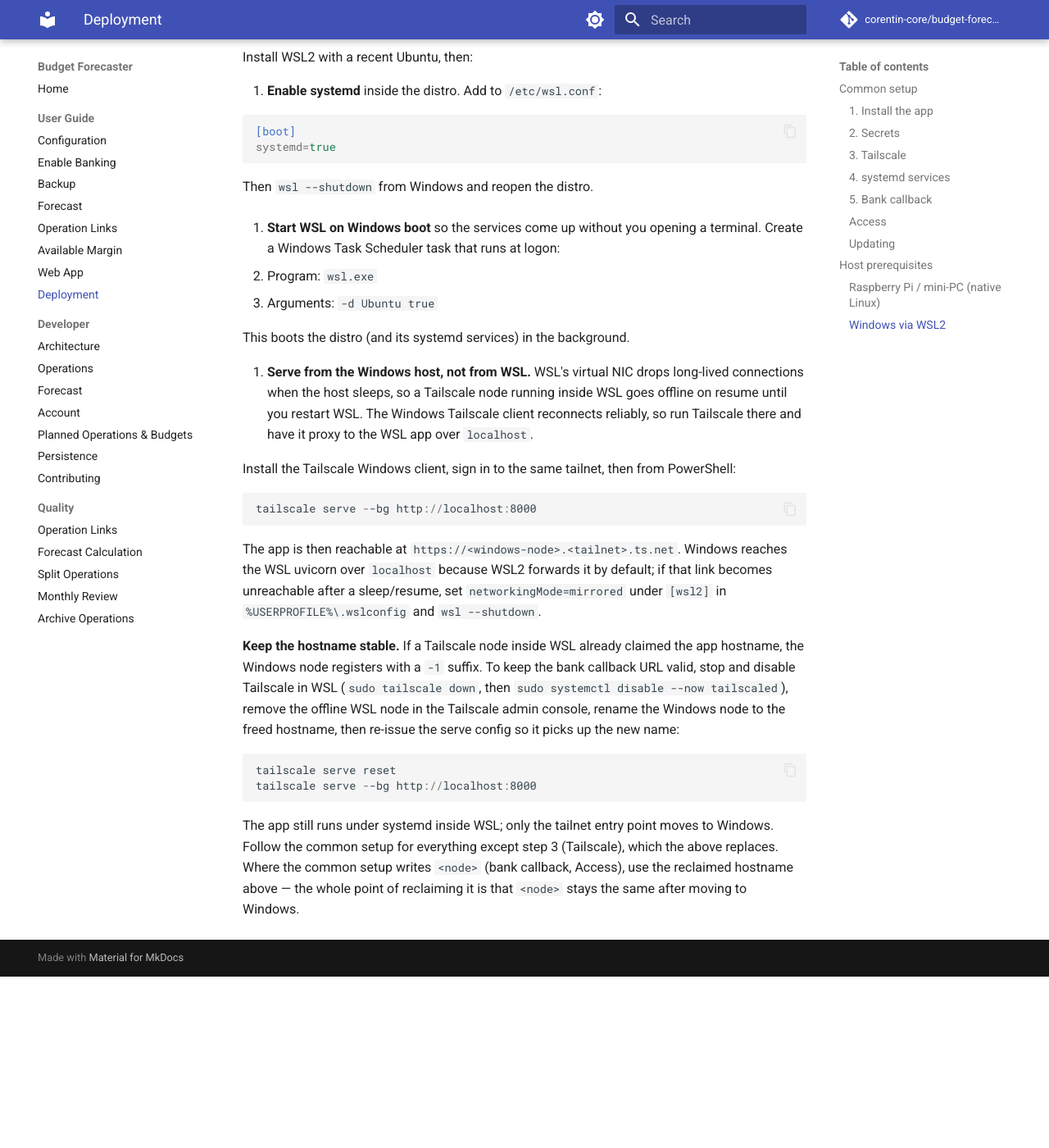
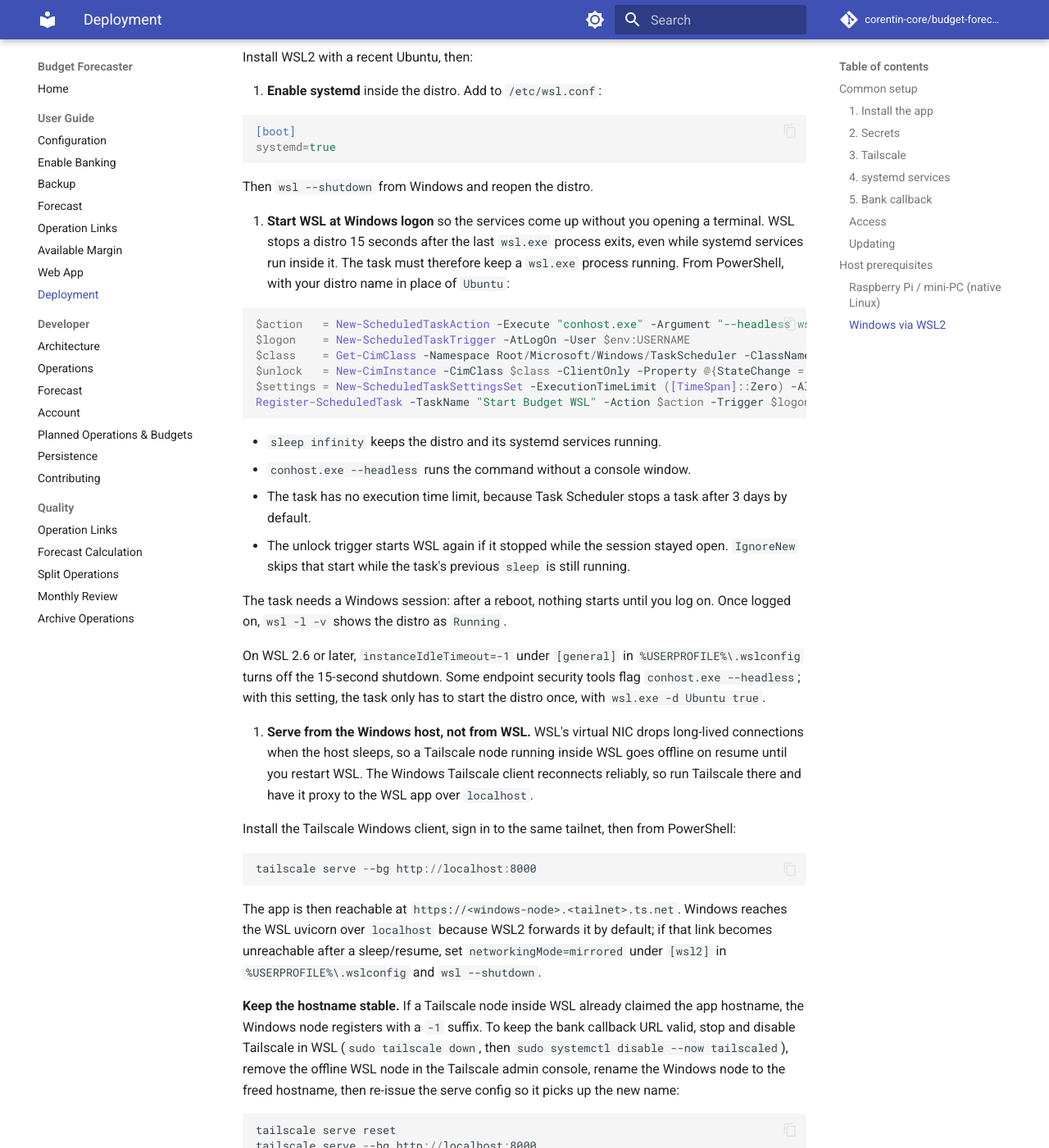
Before and after one commit to corentin-core/budget-forecaster, an MkDocs documentation site: the page built from docs/user/deployment.md, in a window 1280 px wide and 1400 px high, scrolled down 3378 px. Shown: the whole window at 82% size. Built offline with MkDocs 1.6.1 and Material for MkDocs 9.7.7, drawn with Linux system fonts in a browser that asks for light colours; comment, search, counter and statistics services are not loaded; before the commit the page ends 4569 px from its top, so only the background shows below that.

Commit message:
docs: Keep WSL running from the boot task (#390)
* chore: Pin the Node version of pre-commit hooks

* docs: Keep WSL running from the boot task

WSL stops a distro once the last wsl.exe exits, so the boot task left the app down.

* docs: Address review of the WSL boot task

````diff
--- a/.pre-commit-config.yaml
+++ b/.pre-commit-config.yaml
@@ -1,3 +1,6 @@
+default_language_version:
+  # Without node and npm on PATH, nodeenv installs "latest", an alpha it cannot parse.
+  node: 22.22.0
 repos:
   - repo: https://github.com/PyCQA/autoflake
     rev: v1.7.8
--- a/docs/user/deployment.md
+++ b/docs/user/deployment.md
@@ -171,13 +171,34 @@
 
    Then `wsl --shutdown` from Windows and reopen the distro.
 
-2. **Start WSL on Windows boot** so the services come up without you opening a terminal.
-   Create a Windows Task Scheduler task that runs at logon:
+2. **Start WSL at Windows logon** so the services come up without you opening a
+   terminal. WSL stops a distro 15 seconds after the last `wsl.exe` process exits, even
+   while systemd services run inside it. The task must therefore keep a `wsl.exe`
+   process running. From PowerShell, with your distro name in place of `Ubuntu`:
 
-   - Program: `wsl.exe`
-   - Arguments: `-d Ubuntu true`
+   ```powershell
+   $action   = New-ScheduledTaskAction -Execute "conhost.exe" -Argument "--headless wsl.exe -d Ubuntu --exec sleep infinity"
+   $logon    = New-ScheduledTaskTrigger -AtLogOn -User $env:USERNAME
+   $class    = Get-CimClass -Namespace Root/Microsoft/Windows/TaskScheduler -ClassName MSFT_TaskSessionStateChangeTrigger
+   $unlock   = New-CimInstance -CimClass $class -ClientOnly -Property @{StateChange = 8; UserId = "$env:USERDOMAIN\$env:USERNAME"}
+   $settings = New-ScheduledTaskSettingsSet -ExecutionTimeLimit ([TimeSpan]::Zero) -AllowStartIfOnBatteries -DontStopIfGoingOnBatteries -MultipleInstances IgnoreNew
+   Register-ScheduledTask -TaskName "Start Budget WSL" -Action $action -Trigger $logon,$unlock -Settings $settings -Force
+   ```
 
-   This boots the distro (and its systemd services) in the background.
+   - `sleep infinity` keeps the distro and its systemd services running.
+   - `conhost.exe --headless` runs the command without a console window.
+   - The task has no execution time limit, because Task Scheduler stops a task after 3
+     days by default.
+   - The unlock trigger starts WSL again if it stopped while the session stayed open.
+     `IgnoreNew` skips that start while the task's previous `sleep` is still running.
+
+   The task needs a Windows session: after a reboot, nothing starts until you log on.
+   Once logged on, `wsl -l -v` shows the distro as `Running`.
+
+   On WSL 2.6 or later, `instanceIdleTimeout=-1` under `[general]` in
+   `%USERPROFILE%\.wslconfig` turns off the 15-second shutdown. Some endpoint security
+   tools flag `conhost.exe --headless`; with this setting, the task only has to start
+   the distro once, with `wsl.exe -d Ubuntu true`.
 
 3. **Serve from the Windows host, not from WSL.** WSL's virtual NIC drops long-lived
    connections when the host sleeps, so a Tailscale node running inside WSL goes offline
````
